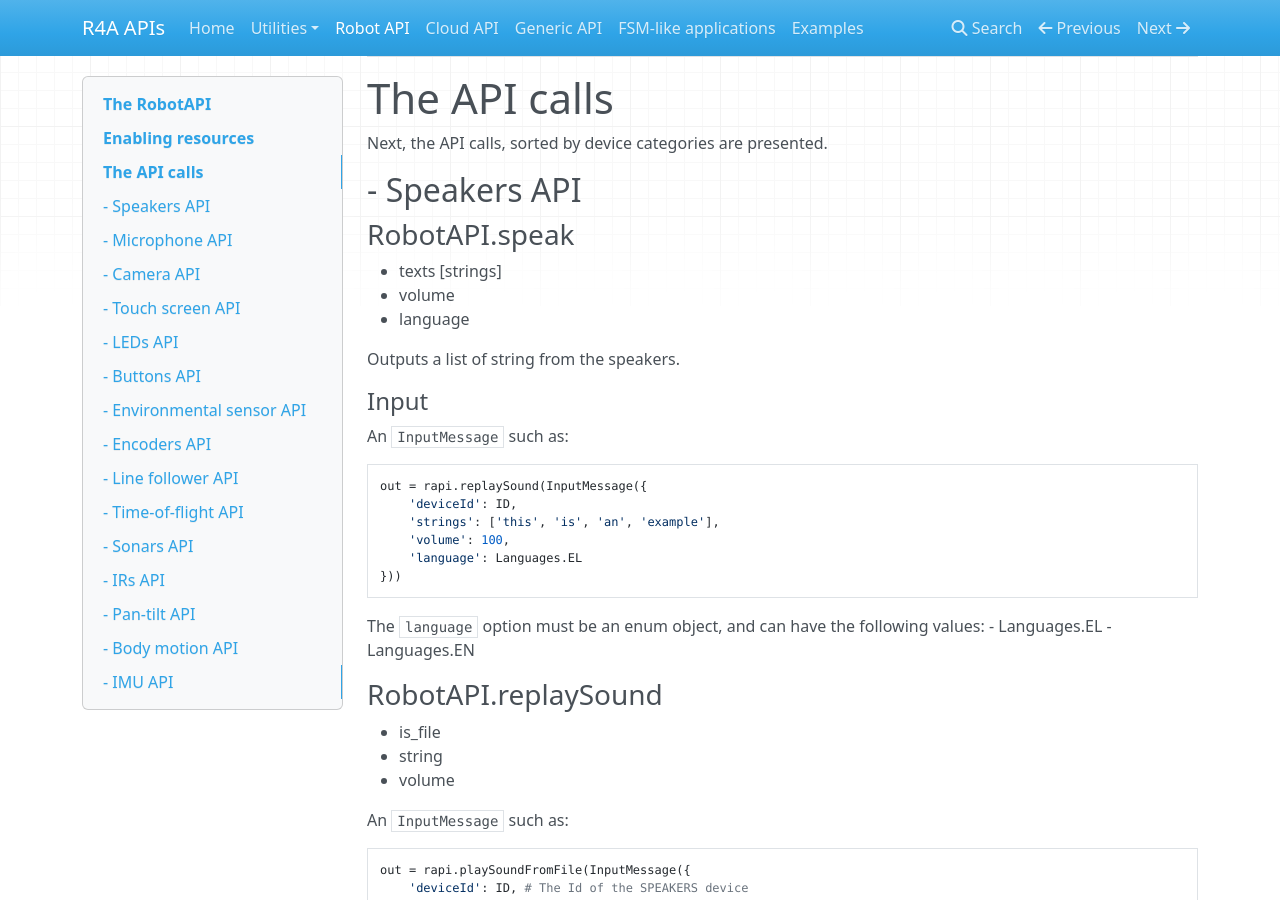
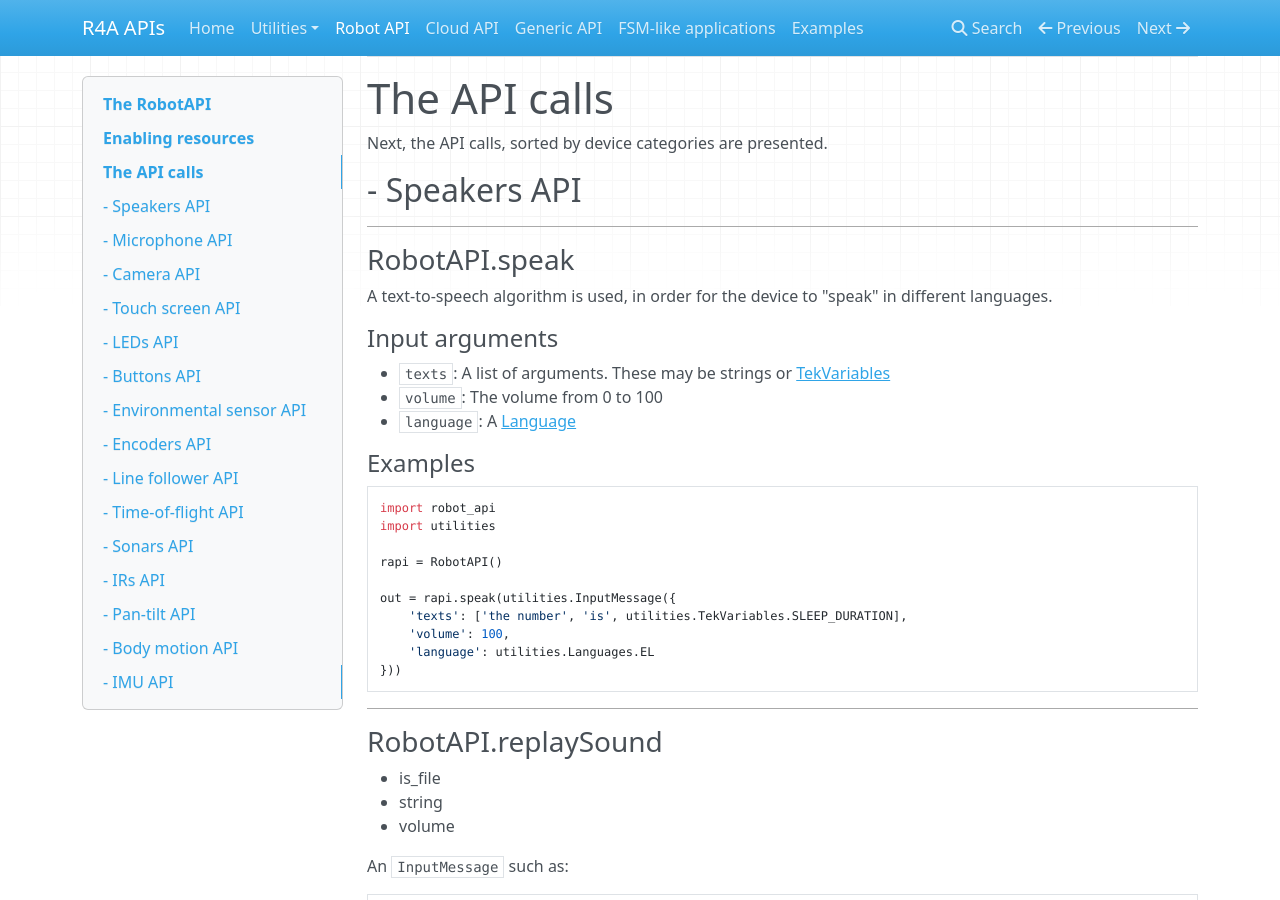
Before and after one commit to robotics-4-all/r4a-api-docs, an MkDocs documentation site: the page built from docs/robotapi.md, in a window 1280 px wide and 900 px high, scrolled down 444 px. Built offline with MkDocs 1.6.1, drawn with Linux system fonts in a browser that asks for light colours; nearby versions of some CDN libraries; old or Windows-style settings are respelled for this version of MkDocs.

Commit message:
Changes in robot API

````diff
--- a/docs/robotapi.md
+++ b/docs/robotapi.md
@@ -20,27 +20,34 @@ r.devicesObj.enableDevicesType(Devices.MICROPHONE)
 
 Next, the API calls, sorted by device categories are presented.
 
+
 ## - **Speakers API**
+
+---
+
 ### RobotAPI.speak
-- texts [strings]
-- volume
-- language
+A text-to-speech algorithm is used, in order for the device to "speak" in different languages.
 
-Outputs a list of string from the speakers.
+#### Input arguments
+- `texts`: A list of arguments. These may be strings or [TekVariables](enums/#tekvariables-enum)
+- `volume`: The volume from 0 to 100
+- `language`: A [Language](enums/#languages-enum)
 
-#### Input
-An `InputMessage` such as:
+#### Examples
 ```python
-out = rapi.replaySound(InputMessage({
-    'deviceId': ID,
-    'strings': ['this', 'is', 'an', 'example'],
+import robot_api
+import utilities
+
+rapi = RobotAPI()
+
+out = rapi.speak(utilities.InputMessage({
+    'texts': ['the number', 'is', utilities.TekVariables.SLEEP_DURATION],
     'volume': 100,
-    'language': Languages.EL
+    'language': utilities.Languages.EL
 }))
 ```
-The `language` option must be an enum object, and can have the following values:
-- Languages.EL
-- Languages.EN
+
+---
 
 ### RobotAPI.replaySound
 - is_file
--- a/mkdocs.yml
+++ b/mkdocs.yml
@@ -1,5 +1,5 @@
 site_name: R4A APIs
-nav:
+pages:
   - Home: index.md
   - Utilities:
     - Exceptions: exceptions.md
````
